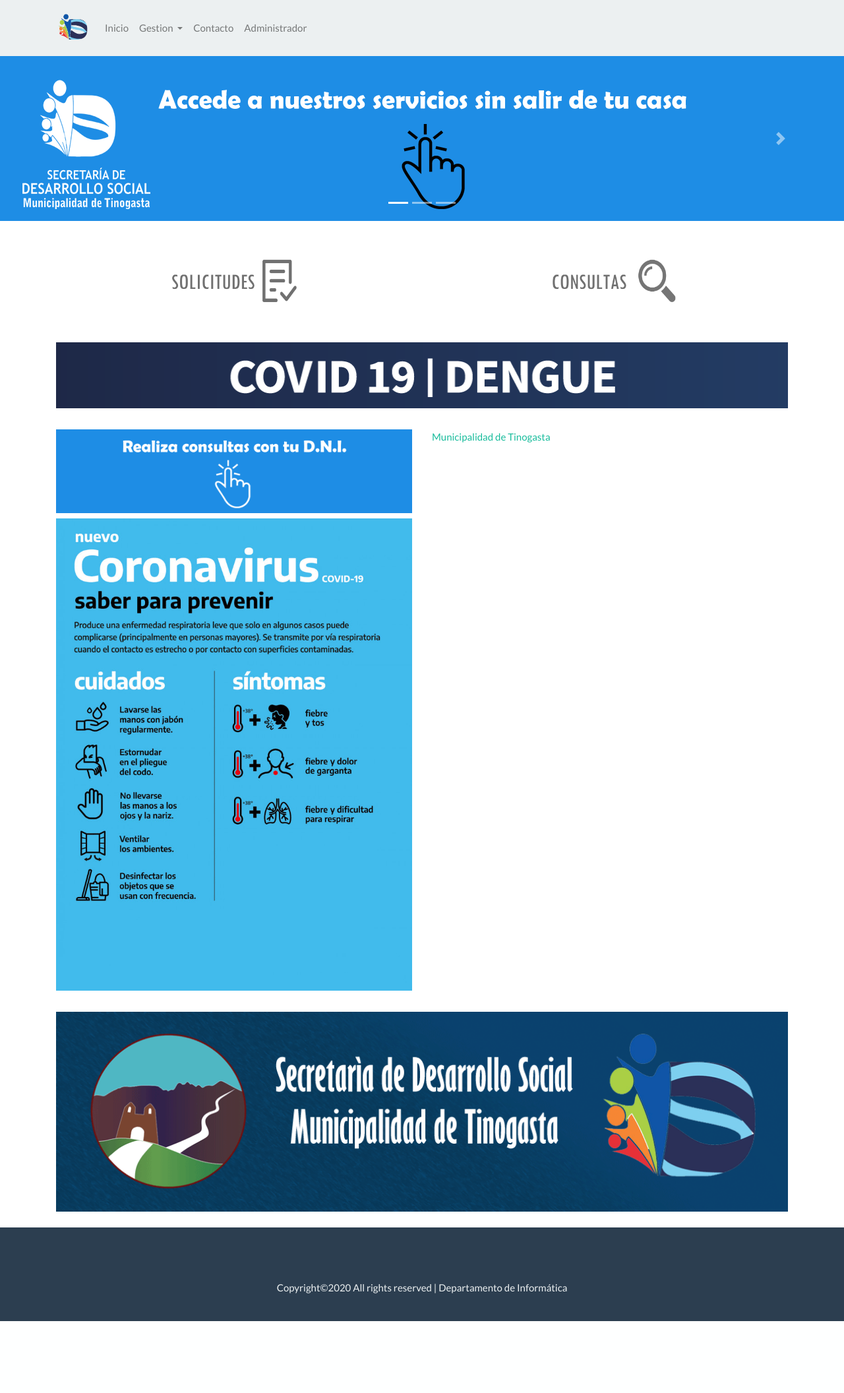
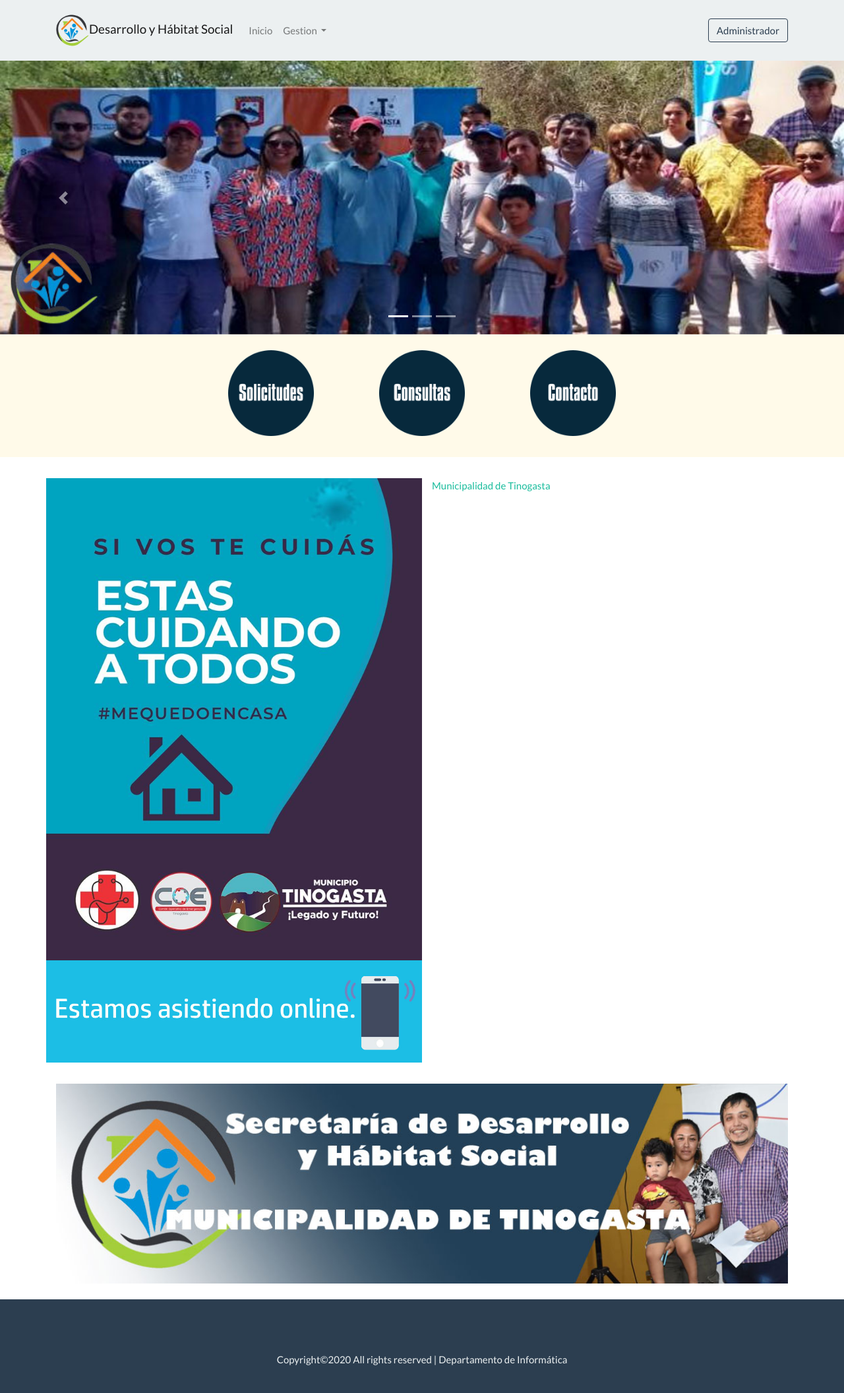
Before and after one commit to tapiaw38/social, a Django app: page / in a window 1280 px wide. Shown: the whole page at 66% size. Before the commit the page ends 2003 px from the top, so only its background shows below. Run offline with Django 3.2, Linux system fonts and the light colour scheme; some libraries are stand-ins or nearby versions.

Commit message:
actualizacion-2

```diff
--- /dev/null
+++ b/static/css/styles.css
@@ -0,0 +1,15 @@
+.color-expand:hover{
+    filter: saturate(3);
+    transform: scale(1.1);
+    -ms-transform: scale(1.1);
+    -webkit-transform: scale(1.1);
+    -webkit-transition: all 500ms;
+}
+
+.btn-circle {
+    display:block;
+    height: 300px;
+    width: 300px;
+    border-radius: 50%;
+    border: 1px solid red;
+}
--- /dev/null
+++ b/static/js/efect.js
@@ -0,0 +1,13 @@
+$(document).ready(function(){
+    $("#text1").hide();
+    $("#text2").hide();
+});
+
+$(document).ready(function() {
+    $('#image1').hover(function(){
+        $('#text1').toggle();
+    })
+    $('#image2').hover(function(){
+        $('#text2').toggle();
+    })
+});
--- a/templates/base/base.html
+++ b/templates/base/base.html
@@ -6,11 +6,13 @@
     <meta charset="UTF-8">
     <meta name="viewport" content="width=device-width, initial-scale=1.0">
     <link rel="stylesheet" href="{% static 'css/bootstrap.min.css' %}">
+    <link rel="stylesheet" href="{% static 'css/styles.css' %}">
     <script src="{% static 'js/jquery.min.js' %}"></script>
     <script src="{% static 'js/popper.js' %}"></script>
     <script src="{% static 'js/bootstrap.min.js' %}"></script>
+    <script src="{% static 'js/efect.js' %}"></script>
     <link rel="shortcut icon" type="image/png" href="{% static 'img/favicon.ico' %}"/>
-    <title>Desarrollo Social Tinogasta</title>
+    <title>Desarrollo y Hábitat Social Tinogasta</title>
   {% endblock %}
 </head>
 <body>
@@ -21,7 +23,7 @@
   <nav class="navbar navbar-expand-lg navbar-light bg-light">
     <div class="container">
       <a href="{%url 'index'%}" class="navbar-brand">
-        <img src="{% static 'img/logo-desarrollo.png' %}" alt="" style="width: 50px; height: auto;"></a>
+        <img src="{% static 'img/logo-desarrollo.png' %}" alt="" style="width: 50px; height: auto;">Desarrollo y Hábitat Social</a>
       <button class="navbar-toggler" type="button" data-toggle="collapse" data-target="#navbarSupportedContent" aria-controls="navbarSupportedContent" aria-expanded="false" aria-label="Toggle navigation">
         <span class="navbar-toggler-icon"></span>
       </button>
@@ -35,15 +37,9 @@
               Gestion
           </a>
           <div class="dropdown-menu" aria-labelledby="navbarDropdown">
-            <a class="dropdown-item" href="{%url 'form_query'%}">Solicitudes</a>
-            <a class="dropdown-item" href="{%url 'order_query'%}">Consultas</a>
+            <a class="dropdown-item" href="{%url 'form_query'%}">Realizar una solicitud</a>
+            <a class="dropdown-item" href="{%url 'order_query'%}">Consultar estado de solicitudes</a>
           </div>
-        </li>
-        <li class="nav-item">
-          <a class="nav-link" href="{%url 'contact'%}">Contacto</a>
-        </li>
-        <li class="nav-item">
-          <a class="nav-link" href="{%url 'sign_in'%}">Administrador</a>
         </li>
         {% if perms.users.log_out %}
         <li class="nav-item">
@@ -51,6 +47,7 @@
         </li>
         {% endif %}
       </ul>
+      <a class="btn btn-outline-primary" href="{%url 'sign_in'%}">Administrador</a>
       {% if perms.users.log_out %}
       <a class="float-right btn btn-primary" href="{% url 'log_out'%}">Cerrar sesión</a>
       {% endif %}
--- a/templates/orders/index.html
+++ b/templates/orders/index.html
@@ -2,7 +2,7 @@
 {% load static %}
 {% block content %}
  <!-- Carrisel pulic-->
- <div id="carouselExampleCaptions" class="carousel slide d-lg-block d-md-block d-none" data-ride="carousel">
+ <div id="carouselExampleCaptions" class="carousel slide" data-ride="carousel">
   <ol class="carousel-indicators">
     <li data-target="#carouselExampleCaptions" data-slide-to="0" class="active"></li>
     <li data-target="#carouselExampleCaptions" data-slide-to="1"></li>
@@ -10,17 +10,17 @@
   </ol>
   <div class="carousel-inner">
     <div class="carousel-item active">
-      <img src="{% static 'img/f-4.png' %}" class="d-block w-100" alt="...">
+      <img src="{% static 'img/slider-1.jpg' %}" class="d-block w-100" alt="...">
       <div class="carousel-caption d-none d-md-block">
       </div>
     </div>
     <div class="carousel-item">
-      <img src="{% static 'img/f-2.png' %}" class="d-block w-100" alt="...">
+      <img src="{% static 'img/slider-2.jpg' %}" class="d-block w-100" alt="...">
       <div class="carousel-caption d-none d-md-block">
       </div>
     </div>
     <div class="carousel-item">
-      <img src="{% static 'img/f-3.png' %}" class="d-block w-100" alt="...">
+      <img src="{% static 'img/slider-3.jpg' %}" class="d-block w-100" alt="...">
       <div class="carousel-caption d-none d-md-block">
       </div>
     </div>
@@ -34,17 +34,6 @@
     <span class="sr-only">Next</span>
   </a>
 </div>
-  <!-- Solicitudes y Consultas -->
-  <div class="container pt-4 pb-4">
-    <div class="row text-center">
-      <div class="col-lg-6 col-sm-12 pt-4">
-        <a href="{%url 'form_query'%}"><img src="{% static 'img/solicitudes.png' %}" alt="" style="width: 40%; height: auto;"></a>
-      </div>
-      <div class="col-lg-6 col-sm-12 pt-4">
-        <a href="{%url 'order_query'%}"><img src="{% static 'img/consultas.png' %}" alt="" style="width: 40%; height: auto;"></a>
-      </div>
-    </div>
-  </div>
   <!--Messagges-->
   {% if messages %}
 {% for message in messages%}
@@ -55,20 +44,34 @@
 {% endfor %}
 {% endif %}
   <!-- COVID 19 -->
-  <div class="container">
-    <div class="row pt-4">
-      <div class="col">
-        <img src="{% static 'img/covid-dengue.png' %}" alt="" style="width: 100%; height: auto;">
+  <div class="containe-fluid pt-3 pb-3" style="background-color: rgba(255, 248, 220, 0.637);">
+      <!-- Buttons -->
+      <div class="row">
+        <div class="col text-center">
+          <form class="form-group d-block" action="">
+            <a href="{%url 'form_query'%}"><img src="{% static 'img/solicitud.png' %}" alt="" width="130" height="130" class="mr-5 ml-5 mt-2 color-expand"></a>
+            <a href="{%url 'order_query'%}"><img src="{% static 'img/consulta.png' %}" alt="" width="130" height="130" class="mr-5 ml-5 mt-2 color-expand"></a>
+            <a href="{%url 'contact'%}"><img src="{% static 'img/contacto.png' %}" alt="" width="130" height="130" class="mr-5 ml-5 mt-2 color-expand"></a>
+          </form>
+        </div>
       </div>
-    </div>
   </div>
 
   <!-- CONTENT-->
-  <div class="container pt-2">
+  <div class="container">
+    <div class="row">
+      <div class="col pb-2">
+
+      </div>
+    </div>
       <div class="row">
           <div class="col-sm-12 col-lg-6 text-center pt-4 pb-4">
-              <img src="{% static 'img/f-6.png' %}" alt="" style="width: 100%; height: auto;">
-              <img class="pt-2" src="{% static 'img/f-c.png' %}" alt="" style="width: 100%; height: auto;">
+            <div class="row">
+              <img src="{% static 'img/estascuidando.jpg' %}" alt="" style="width: 100%; height: auto;">
+            </div>
+              <div class="row">
+                <img src="{% static 'img/asistencia.jpg' %}" alt="" style="width: 100%; height: auto;">
+              </div>
           </div>
           <!-- Facebook -->
           <div class="fb-page col-sm-12 col-lg-6 pb-4 pt-4 d-lg-block d-md-block d-none" data-href="https://www.facebook.com/municipalidad.tinogasta/" data-tabs="timeline" data-width="700" data-height="850" data-small-header="false" data-adapt-container-width="false" data-hide-cover="false" data-show-facepile="false"><blockquote cite="https://www.facebook.com/municipalidad.tinogasta/" class="fb-xfbml-parse-ignore"><a href="https://www.facebook.com/municipalidad.tinogasta/">Municipalidad de Tinogasta</a></blockquote></div>
@@ -77,7 +80,7 @@
   <div class="container">
     <div class="row pt-2 pb-4">
       <div class="col">
-        <img src="{% static 'img/f-5.png' %}" alt="" style="width: 100%;height: auto;">
+        <img src="{% static 'img/f-5.jpg' %}" alt="" style="width: 100%;height: auto;">
       </div>
     </div>
   </div>
```
Also changed, not shown: templates/users/sign_in.html (+5 -6 lines), static/img/106613980_3072556499527283_3683195127297611326_o.jpg (added), static/img/asistencia.jpg (added), static/img/buscar.png (added), static/img/consulta.png (added), static/img/contacto.png (added), static/img/estascuidando.jpg (added), static/img/f-5.jpg (added), static/img/f-5.png (deleted), static/img/form.png (added), static/img/logo-desarrollo.png, static/img/slider-1.jpg (added), static/img/slider-2.jpg (added), static/img/slider-3.jpg (added), 1 more files, 1 other file.
